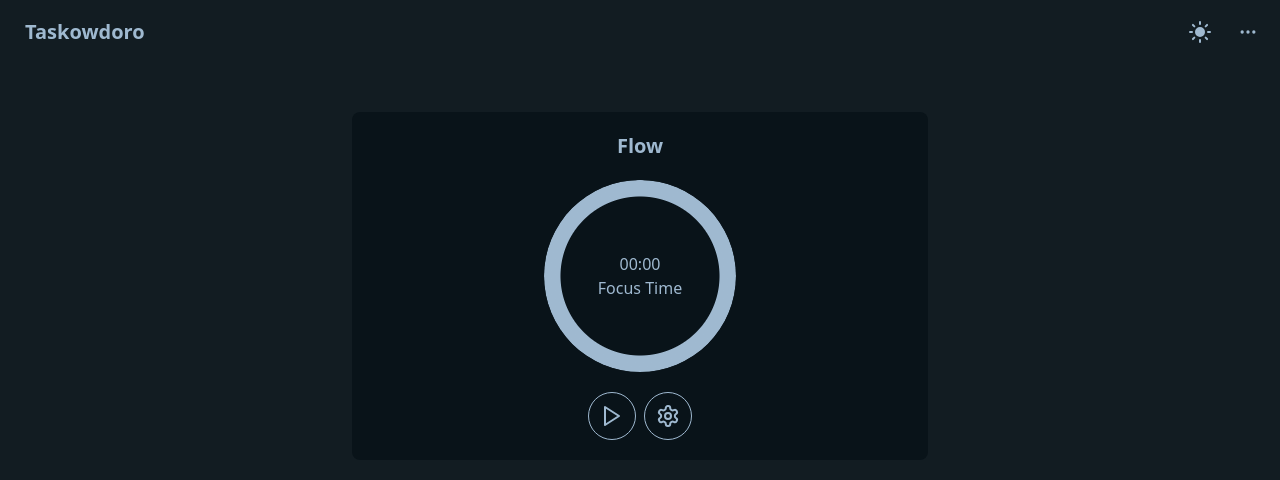
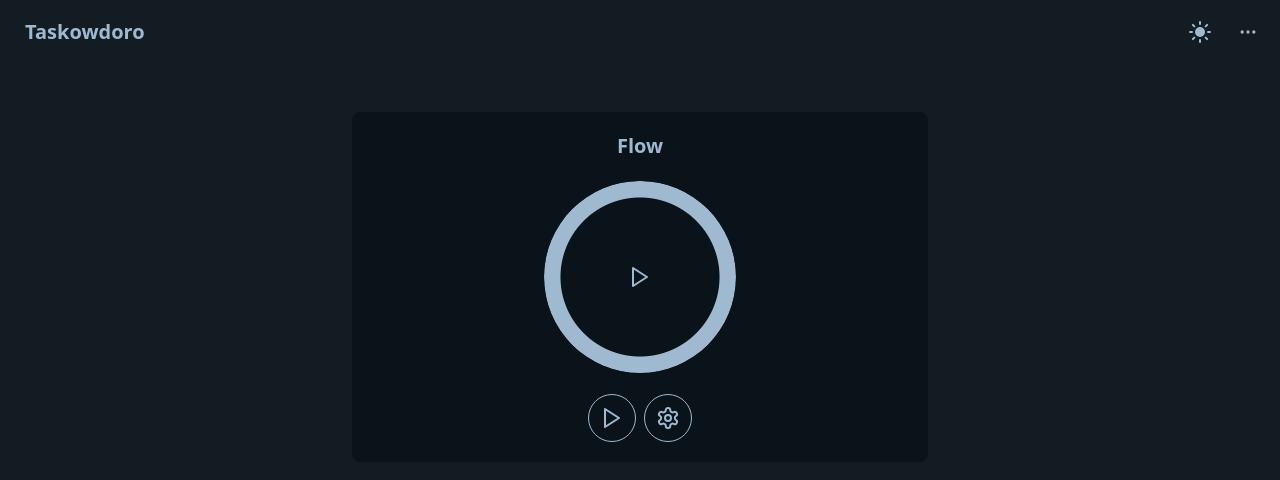
Before and after one commit to kevinmulier/taskowdoro, a React (Vite) app in the folder client/: page / in a window 1280 px wide. Shown: the top 480 px of the page. Built offline with nearby package versions, Linux system fonts and the light colour scheme.

Commit message:
import timer and buttons components

```diff
--- a/client/src/components/Flowmodoro.jsx
+++ b/client/src/components/Flowmodoro.jsx
@@ -1,15 +1,13 @@
-import { Play, Settings, Square } from 'lucide-react';
 import { useEffect } from 'react';
 import useFlowStore from '../stores/useFlowStore';
+import FlowmodoroButtons from './buttons/FlowmodoroButtons';
+import FlowmodoroTimer from './timer/FlowmodoroTimer';
 
 const Flowmodoro = () => {
   const mode = useFlowStore((state) => state.mode);
   const time = useFlowStore((state) => state.time);
   const savedTime = useFlowStore((state) => state.savedTime);
-  const formattedTime = useFlowStore((state) => state.formattedTime);
-  const progressStyle = useFlowStore((state) => state.progressStyle);
 
-  const toggleMode = useFlowStore((state) => state.toggleMode);
   const updateTime = useFlowStore((state) => state.updateTime);
   const updateProgress = useFlowStore((state) => state.updateProgress);
   const resetTimeAndUI = useFlowStore((state) => state.resetTimeAndUI);
@@ -36,24 +34,8 @@ const Flowmodoro = () => {
   return (
     <section className="flex flex-col items-center justify-center w-full max-w-xl gap-5 p-5 mx-auto rounded-lg bg-base-300">
       <h1 className="text-xl font-bold">Flow</h1>
-      <div
-        className="flex flex-col items-center justify-center mx-auto radial-progress"
-        style={progressStyle}
-        role="progressbar">
-        <span>{formattedTime}</span>
-        <span>{mode == 'rest' ? 'Break Time' : 'Focus Time'}</span>
-      </div>
-      <div className="flex gap-2">
-        <button
-          className="btn btn-circle btn-outline"
-          onClick={toggleMode}>
-          {mode && <Square />}
-          {!mode && <Play />}
-        </button>
-        <button className="btn btn-circle btn-outline">
-          <Settings />
-        </button>
-      </div>
+      <FlowmodoroTimer />
+      <FlowmodoroButtons />
     </section>
   );
 };
```
